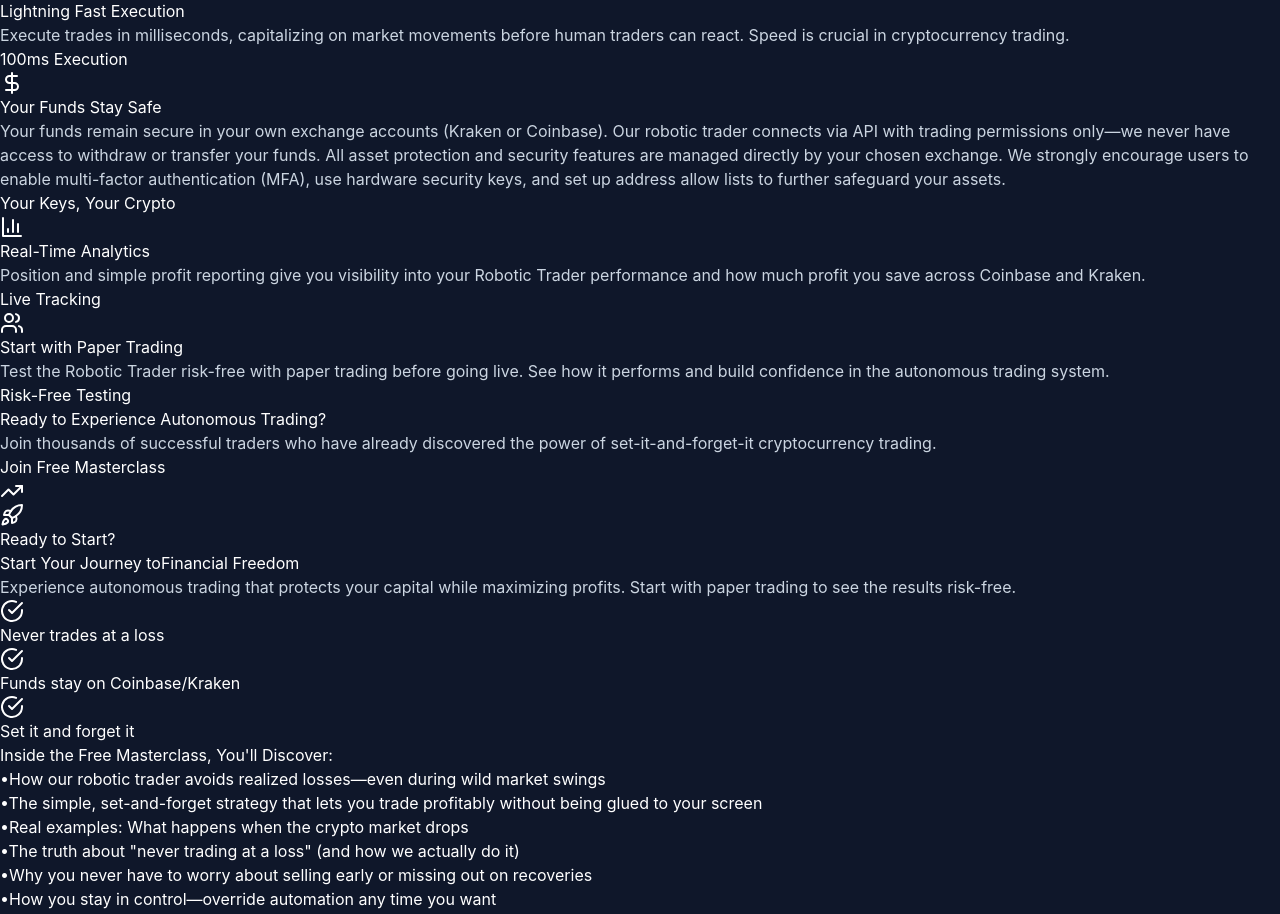
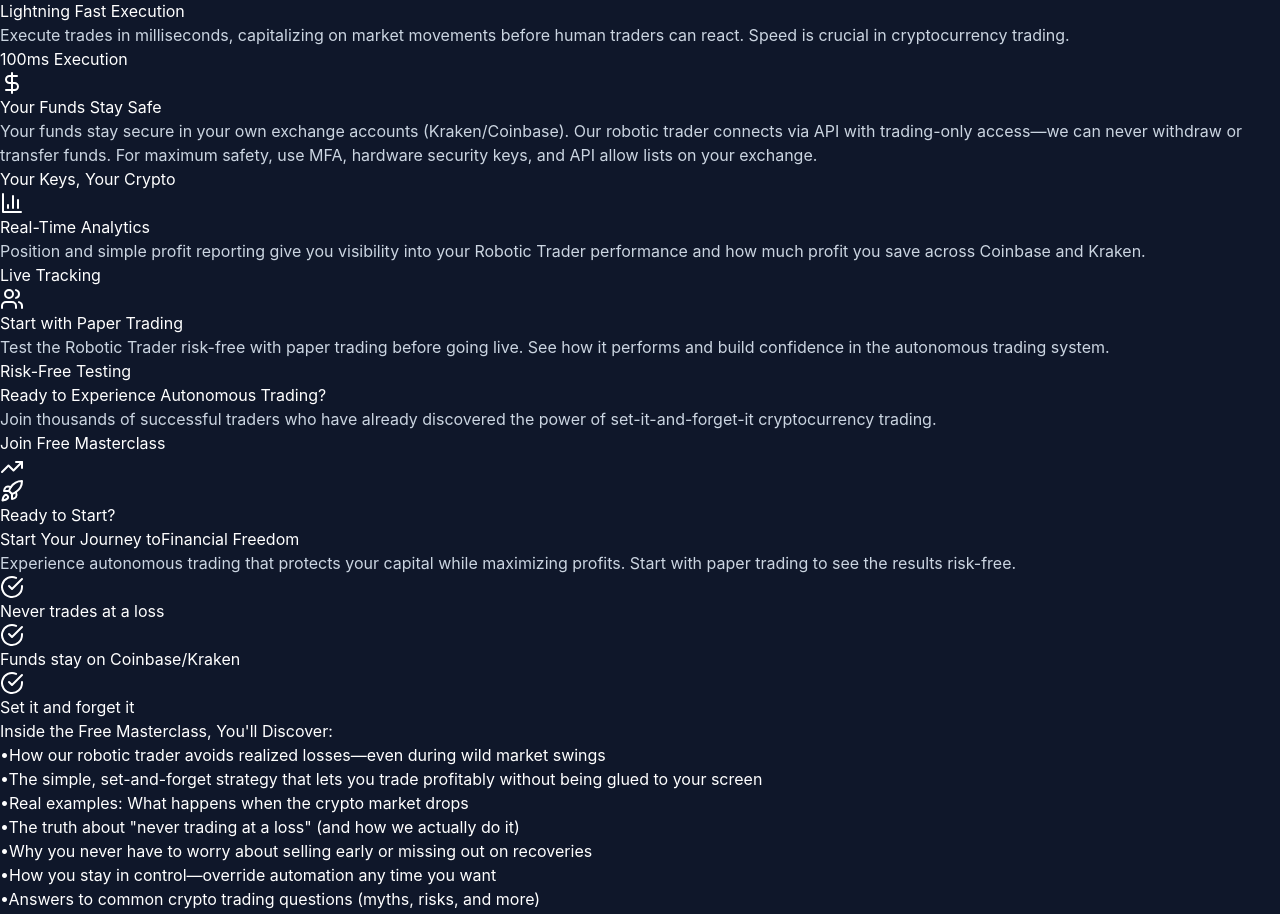
Before and after one commit to patjenkinsGIT/myrobotictrader, a React (Vite) app: page / in a window 1280 px wide. Shown: the part 1369-2283 px from the top of the page. Built offline with nearby package versions, Linux system fonts and the light colour scheme.

Commit message:
Feature security  update-v2.

```diff
--- a/src/components/Features.tsx
+++ b/src/components/Features.tsx
@@ -55,7 +55,7 @@ const features = [
     icon: DollarSign,
     title: "Your Funds Stay Safe",
     description:
-      "Your funds remain secure in your own exchange accounts (Kraken or Coinbase). Our robotic trader connects via API with trading permissions only—we never have access to withdraw or transfer your funds. All asset protection and security features are managed directly by your chosen exchange. We strongly encourage users to enable multi-factor authentication (MFA), use hardware security keys, and set up address allow lists to further safeguard your assets.",
+      "Your funds stay secure in your own exchange accounts (Kraken/Coinbase). Our robotic trader connects via API with trading-only access—we can never withdraw or transfer funds. For maximum safety, use MFA, hardware security keys, and API allow lists on your exchange.",
     color: "from-emerald-500 to-teal-500",
     stats: "Your Keys, Your Crypto",
   },
```
